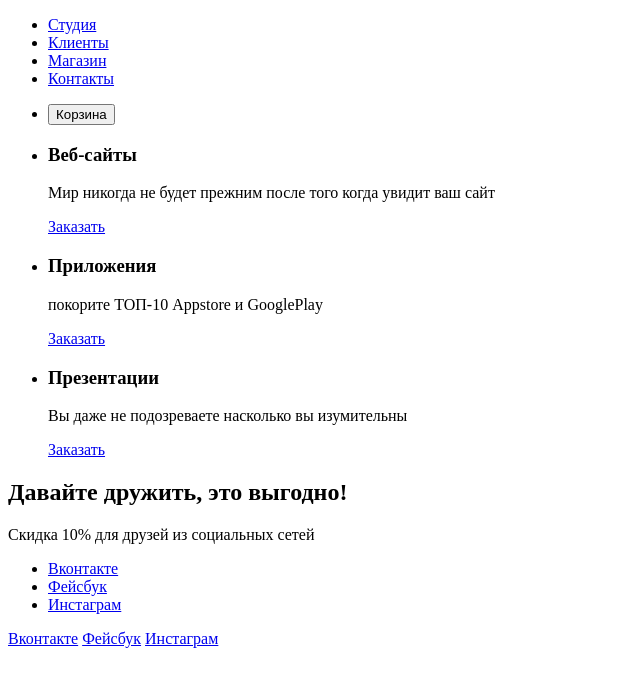
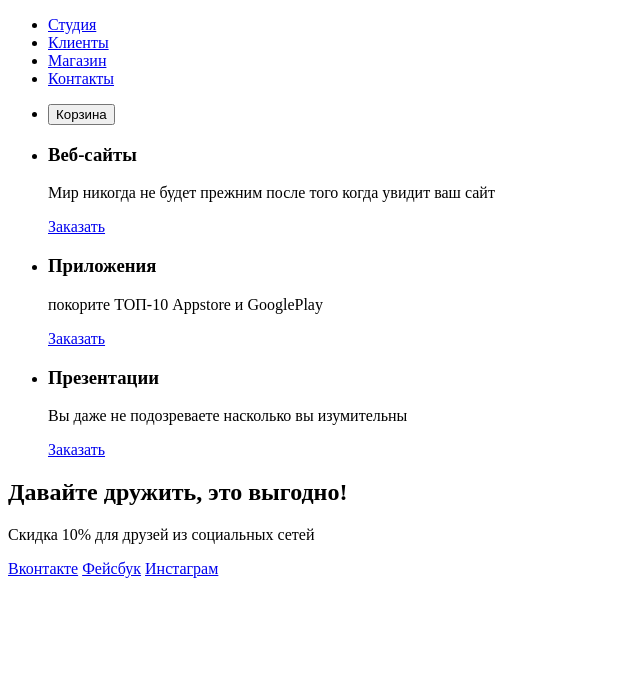
Before and after one commit to superperchik/928583-nerds-27, a plain HTML site: page index.html in a window 1280 px wide. Shown: the whole page, without its empty margins (0-640 px from the left). Drawn offline with Linux system fonts and the light colour scheme.

Commit message:
исправил

```diff
--- a/index.html
+++ b/index.html
@@ -50,11 +50,7 @@
      <div>
        <h2>Давайте дружить, это выгодно!</h2>
        <p>Скидка 10% для друзей из социальных сетей</p>
-       <ul>
-        <li><a href="#">Вконтакте</a></li>
-        <li><a href="#">Фейсбук</a></li>
-        <li><a href="#">Инстаграм</a></li>
-      </ul>
+
      </div>
      <a href="#">Вконтакте</a>
         <a href="#">Фейсбук</a>
```
